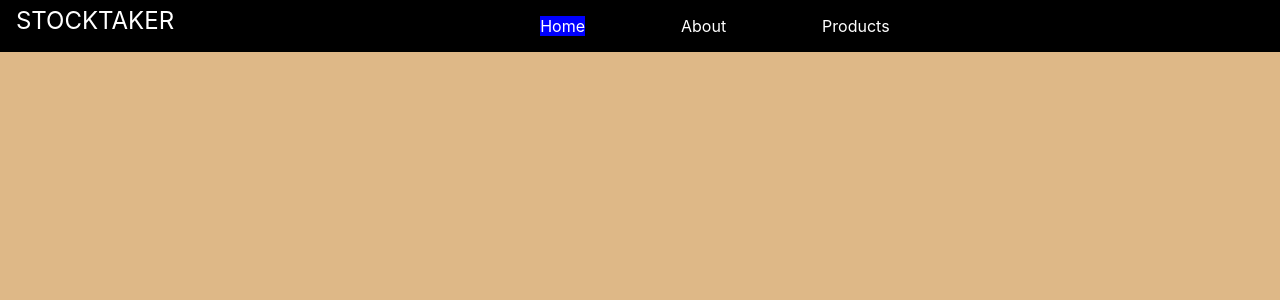
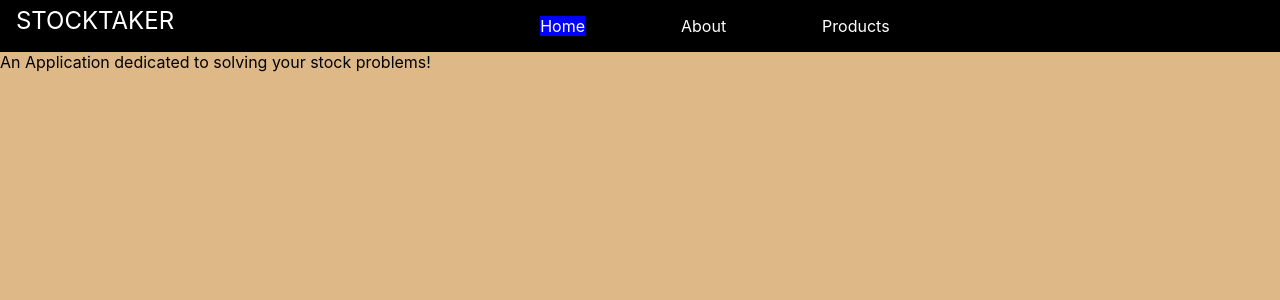
Before and after one commit to danmaraba/stocktaker, a React (Create React App) app: page /about in a window 1280 px wide. Shown: the top 300 px of the page. Built offline with nearby package versions, Linux system fonts and the light colour scheme.

Commit message:
updated the About component

```diff
--- a/src/About.js
+++ b/src/About.js
@@ -3,7 +3,7 @@ import React from 'react'
 function About() {
   return (
     <div>
-        {/* An Application dedicated to solving your stock problems! */}
+        An Application dedicated to solving your stock problems!
     </div>
   )
 }
```
